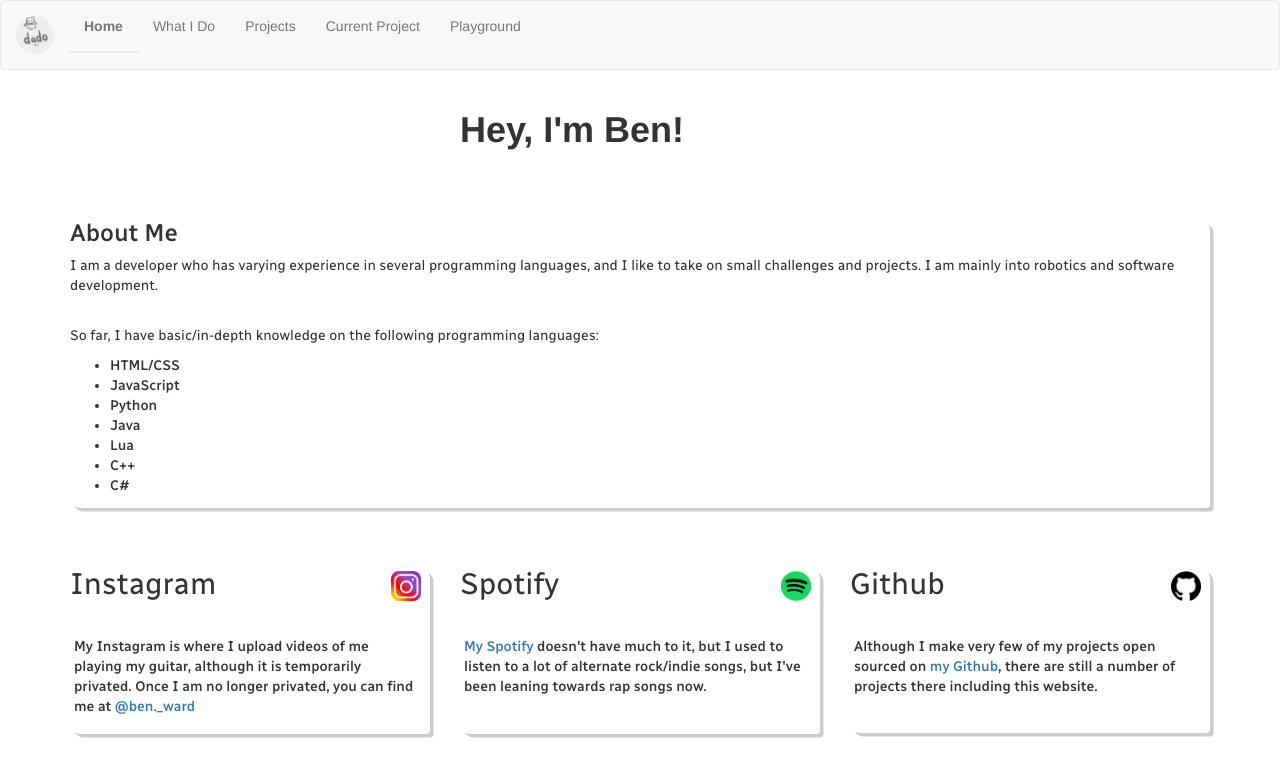
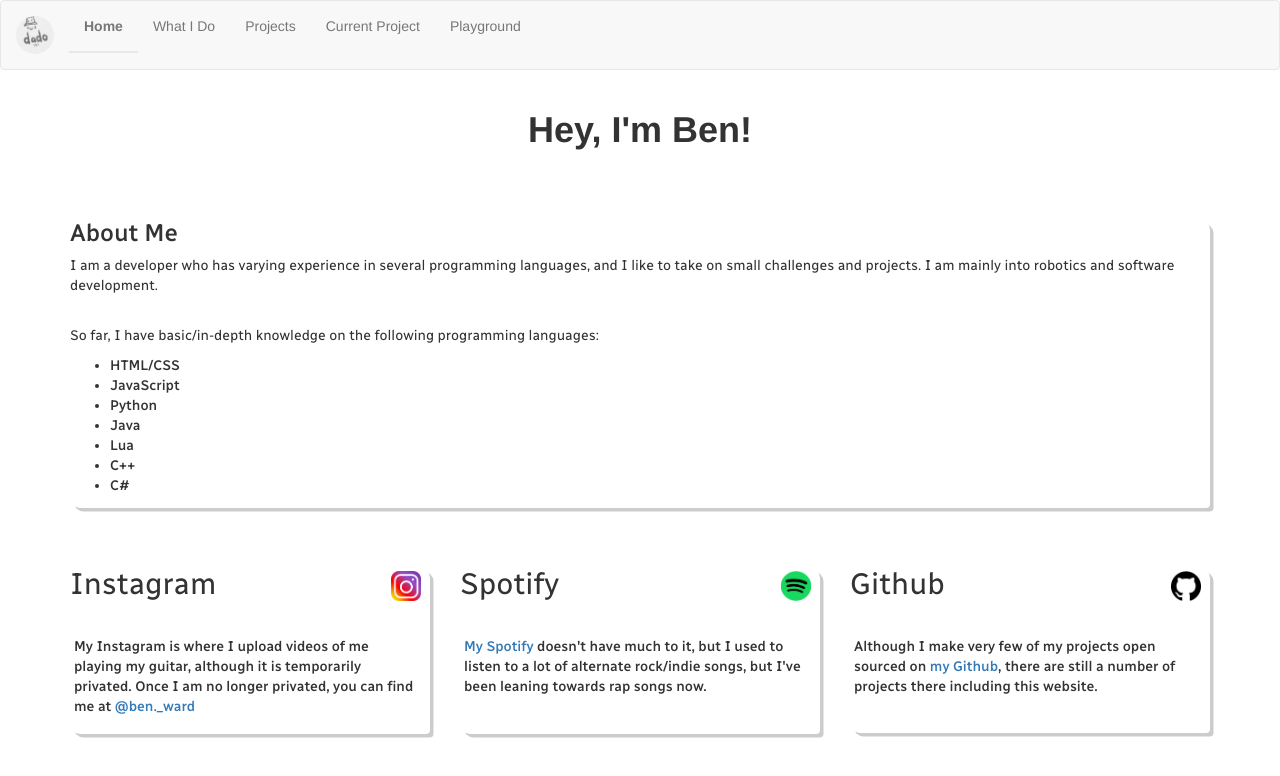
Before and after one commit to dado-offbrand/PortfolioWebsite, a website: page dist/index.html in a window 1280 px wide. Drawn offline with nearby package versions, Linux system fonts and the light colour scheme.

Commit message:
Properly centered greeting text on index.html

```diff
--- a/dist/index.html
+++ b/dist/index.html
@@ -40,13 +40,9 @@
     <div class="container">
         <!-- First Row -->
         <div class="row">
-            <div class="col-sm-4"></div>
-
-            <div class="col-sm-4">
+            <div class="col-sm-12 text-center">
                 <h1><b>Hey, I'm Ben!</b></h1>
             </div>
-
-            <div class="col-sm-4"></div>
         </div>
         <br><br>
 
```
